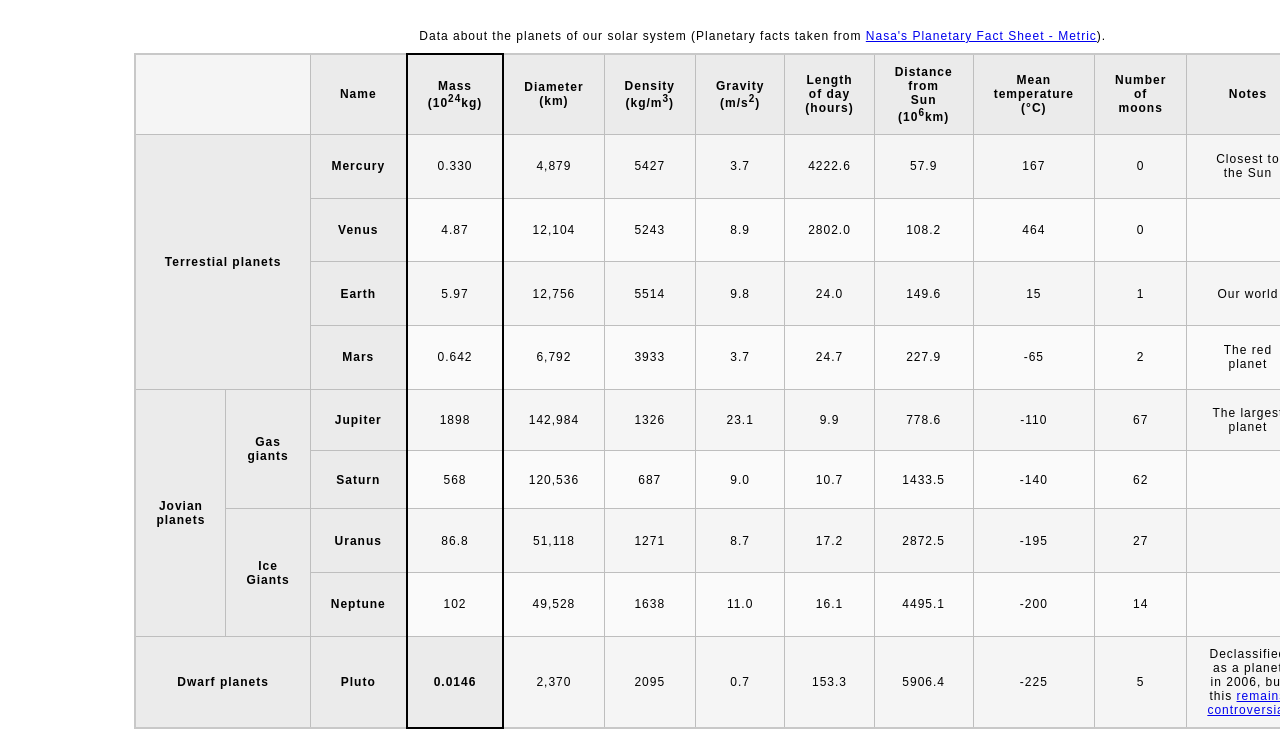
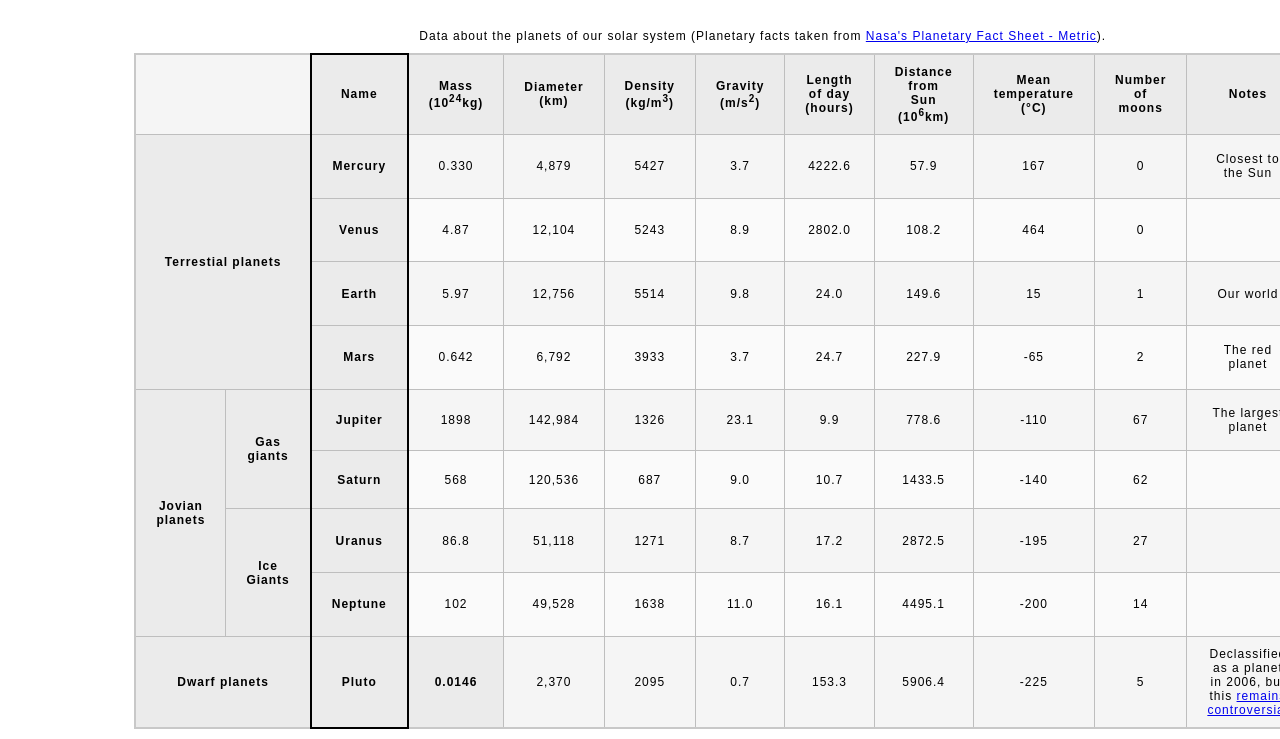
Before and after one commit to singhsearcv1/singhsearcv1.github.io, a plain HTML site: page Planets-Table/index.html in a window 1280 px wide. Shown: the part 61-800 px from the top of the page. Drawn offline with Linux system fonts and the light colour scheme.

Commit message:
Created Planets table
created Planets table subdirectory

```diff
--- a/Planets-table/css/style.css
+++ b/Planets-table/css/style.css
@@ -40,7 +40,7 @@ tr:nth-child(odd) td {
   background-color: rgb(245,245,245);
 }
 
-col:nth-child(3) {
+col:nth-child(2) {
     border:2px solid #000;
 }
 
```
Also changed, not shown: Planets-Table/index.html (+1 -1 lines).
